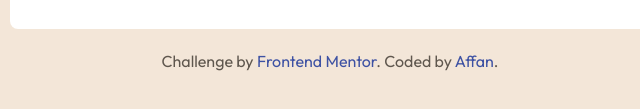
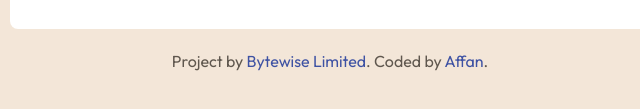
Before and after one commit to affanAtCode/BW-Project-01, a website: page src/index.html in a window 1280 px wide. Shown: the part 1795-1904 px from the top of the page, 310-950 px from the left. Drawn offline with Linux system fonts and the light colour scheme.

Commit message:
Read-Me updated

```diff
--- a/src/index.html
+++ b/src/index.html
@@ -256,9 +256,9 @@
         </div>
       </div>
       <div class="text-base visible hidden md:block lg:block">
-        Challenge by
-        <a class="text-Link" href="https://www.frontendmentor.io?ref=challenge" target="_blank"
-          >Frontend Mentor</a
+        Project by
+        <a class="text-Link" href="https://www.bytewiseltd.com/fellowship" target="_blank"
+          >Bytewise Limited</a
         >. Coded by <a class="text-Link" href="https://www.linkedin.com/in/affan-ahmed-8772ab253/" target="_blank">Affan</a>.
       </div>
     </div>
```
Also changed, not shown: README.md.
